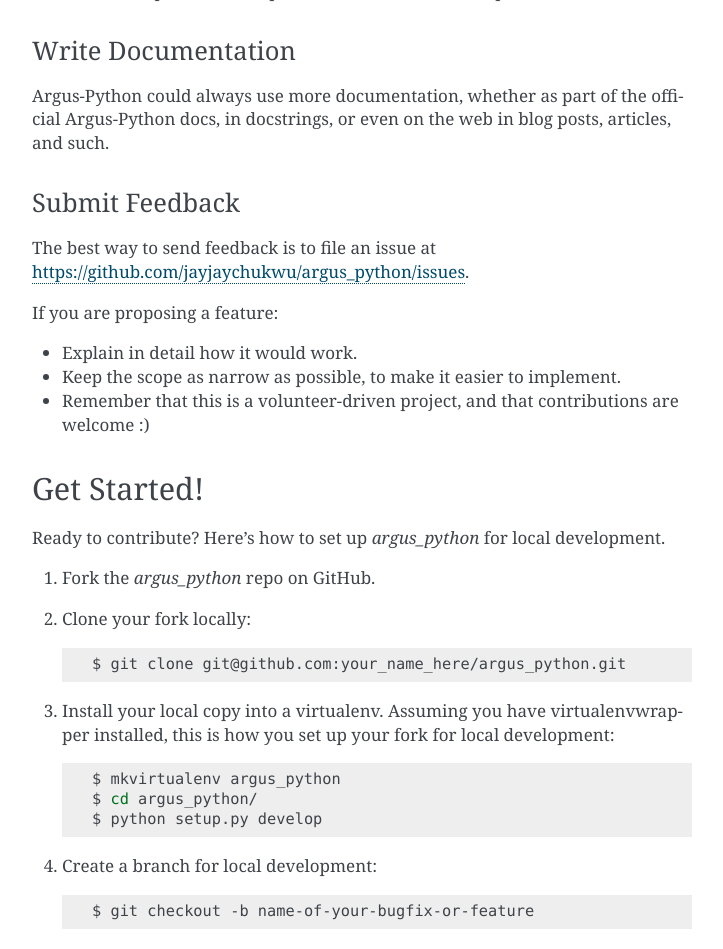
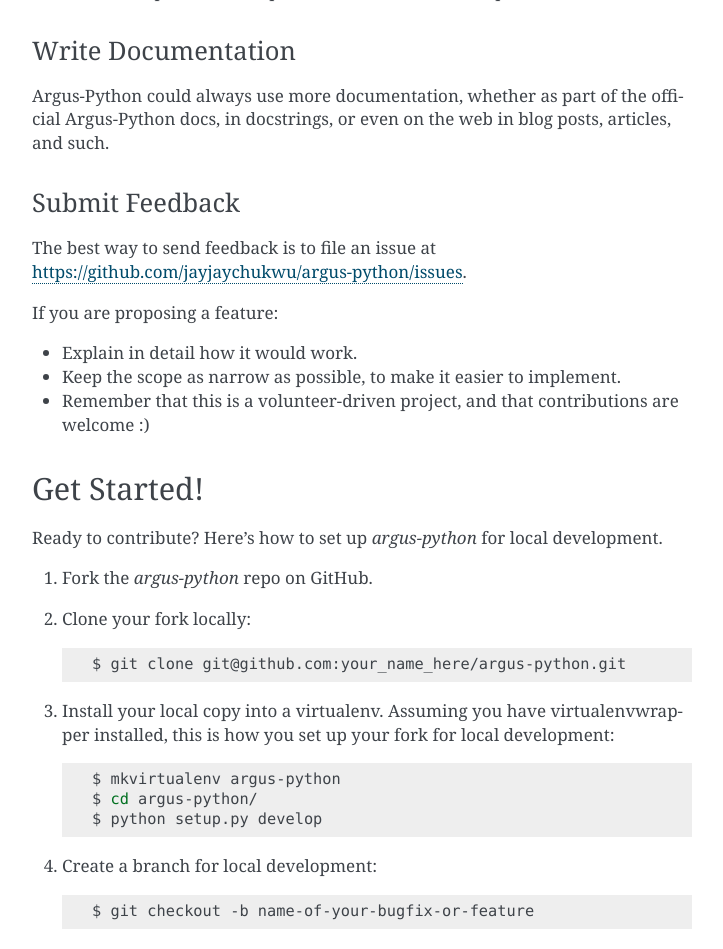
Before and after one commit to jayjaychukwu/argus-python, a Sphinx documentation site: the page built from docs/contributing.rst, in a window 1280 px wide and 1400 px high, scrolled down 752 px. Shown: the top 949 px of the window, without its empty margins (388-1111 px from the left). Built offline with Sphinx 7.4.7, drawn with Linux system fonts in a browser that asks for light colours; pages that are not in the unit, such as notebooks, are missing from menus; some of the changed text lies outside the part shown.

```diff
--- a/CONTRIBUTING.rst
+++ b/CONTRIBUTING.rst
@@ -15,7 +15,7 @@ Types of Contributions
 Report Bugs
 ~~~~~~~~~~~
 
-Report bugs at https://github.com/jayjaychukwu/argus_python/issues.
+Report bugs at https://github.com/jayjaychukwu/argus-python/issues.
 
 If you are reporting a bug, please include:
 
@@ -45,7 +45,7 @@ articles, and such.
 Submit Feedback
 ~~~~~~~~~~~~~~~
 
-The best way to send feedback is to file an issue at https://github.com/jayjaychukwu/argus_python/issues.
+The best way to send feedback is to file an issue at https://github.com/jayjaychukwu/argus-python/issues.
 
 If you are proposing a feature:
 
@@ -57,17 +57,17 @@ If you are proposing a feature:
 Get Started!
 ------------
 
-Ready to contribute? Here's how to set up `argus_python` for local development.
+Ready to contribute? Here's how to set up `argus-python` for local development.
 
-1. Fork the `argus_python` repo on GitHub.
+1. Fork the `argus-python` repo on GitHub.
 2. Clone your fork locally::
 
-    $ git clone git@github.com:your_name_here/argus_python.git
+    $ git clone git@github.com:your_name_here/argus-python.git
 
 3. Install your local copy into a virtualenv. Assuming you have virtualenvwrapper installed, this is how you set up your fork for local development::
 
-    $ mkvirtualenv argus_python
-    $ cd argus_python/
+    $ mkvirtualenv argus-python
+    $ cd argus-python/
     $ python setup.py develop
 
 4. Create a branch for local development::
@@ -79,7 +79,7 @@ Ready to contribute? Here's how to set up `argus_python` for local development.
 5. When you're done making changes, check that your changes pass flake8 and the
    tests, including testing other Python versions with tox::
 
-    $ flake8 argus_python tests
+    $ flake8 argus-python tests
     $ python setup.py test or pytest
     $ tox
 
@@ -103,7 +103,7 @@ Before you submit a pull request, check that it meets these guidelines:
    your new functionality into a function with a docstring, and add the
    feature to the list in README.rst.
 3. The pull request should work for Python 3.5, 3.6, 3.7 and 3.8, and for PyPy. Check
-   https://travis-ci.com/jayjaychukwu/argus_python/pull_requests
+   https://travis-ci.com/jayjaychukwu/argus-python/pull_requests
    and make sure that the tests pass for all supported Python versions.
 
 Tips
--- a/setup.cfg
+++ b/setup.cfg
@@ -1,5 +1,5 @@
 [bumpversion]
-current_version = 0.1.0
+current_version = 0.1.1
 commit = True
 tag = True
 
```
Also changed, not shown: README.md (+1 -1 lines), README.rst (+8 -22 lines), argus_python/__init__.py (+7 -2 lines), docs/conf.py (+23 -28 lines), requirements_dev.txt (+60 -10 lines), setup.py (+28 -24 lines), 2 other files.
